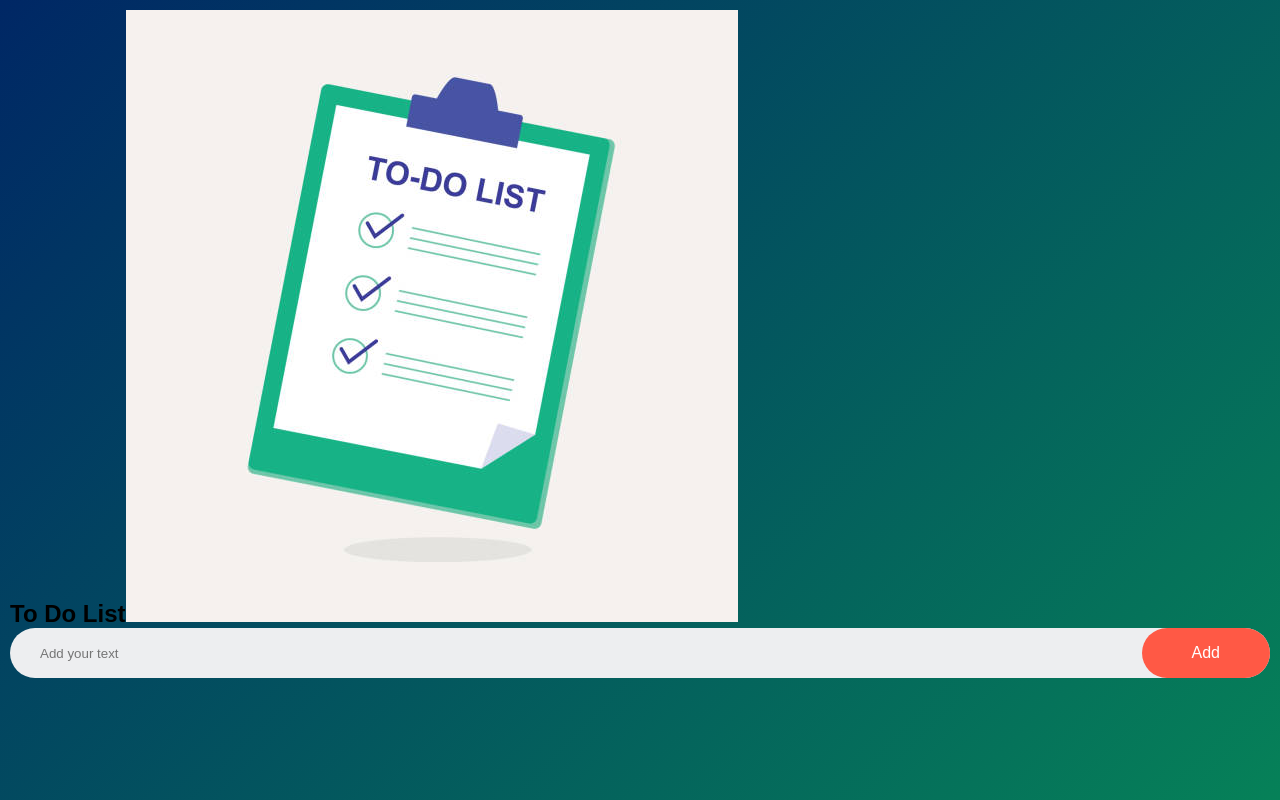
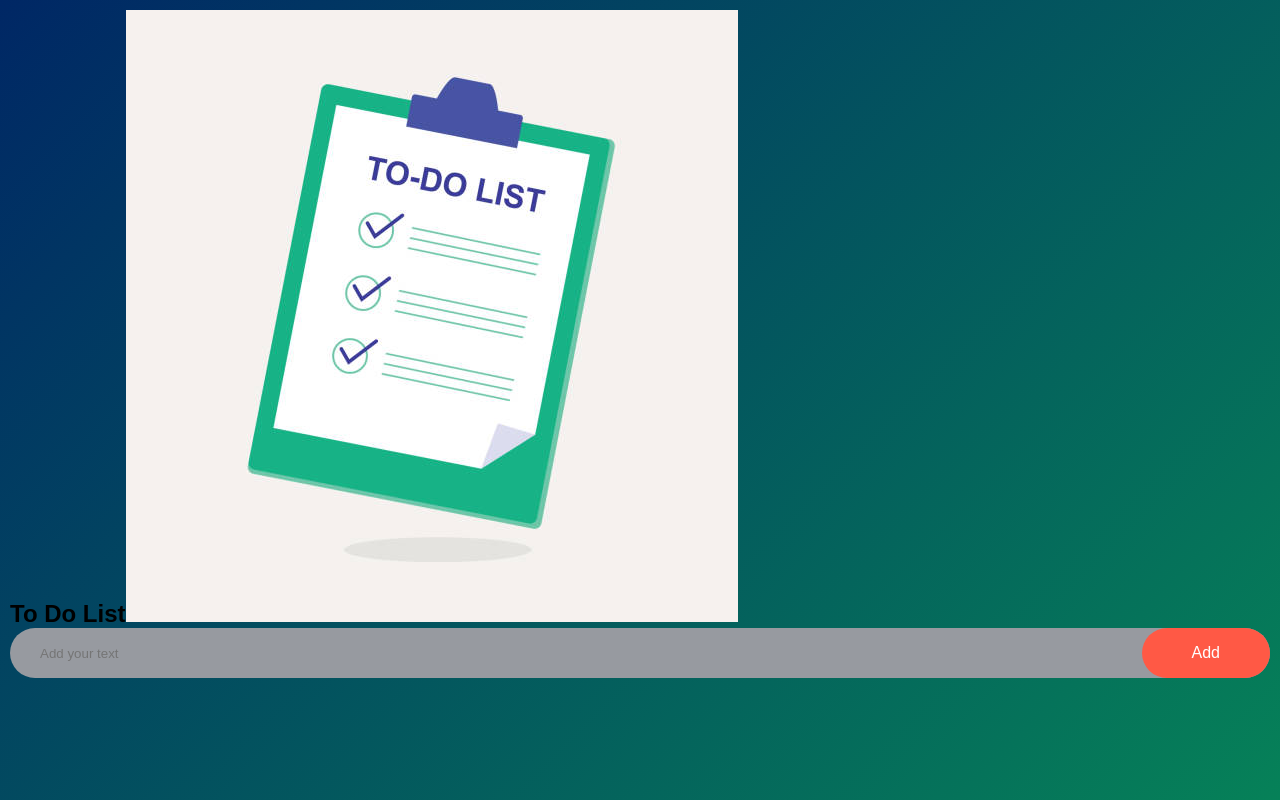
Before and after one commit to SilindileShabangu/To-Do-List, a website: page index.html in a window 1280 px wide. Drawn offline with Linux system fonts and the light colour scheme.

Commit message:
row background color

```diff
--- a/style.css
+++ b/style.css
@@ -34,7 +34,7 @@
     display: flex;
     align-items: center;
     justify-content: space-between;
-    background: #edeef0;
+    background: #979aa0;
     border-radius: 30px;
     padding-left: 20px;
     margin-bottom: 25px;
```
